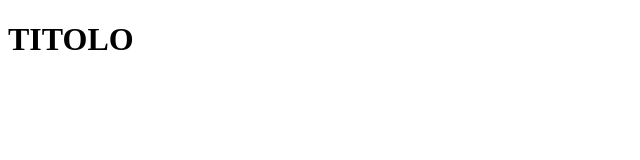
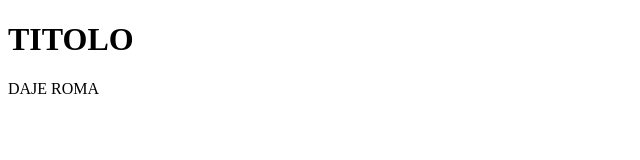
Before and after one commit to davidemonte/repo-prova, a plain HTML site: page index.html in a window 1280 px wide. Shown: the whole page, without its empty margins (0-640 px from the left). Drawn offline with Linux system fonts and the light colour scheme.

Commit message:
secondo commit

```diff
--- a/index.html
+++ b/index.html
@@ -5,6 +5,6 @@
     </head>
 
     <body>
-
+        <p> DAJE ROMA </p>
     </body>
 </html>
```
